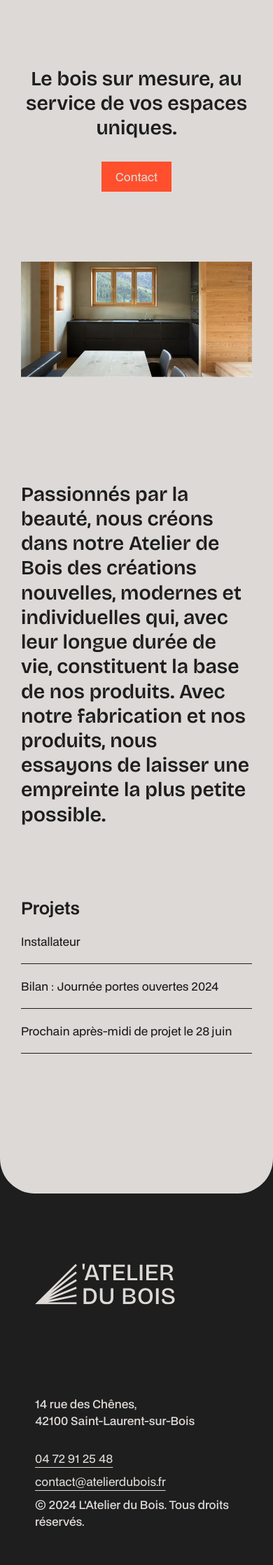
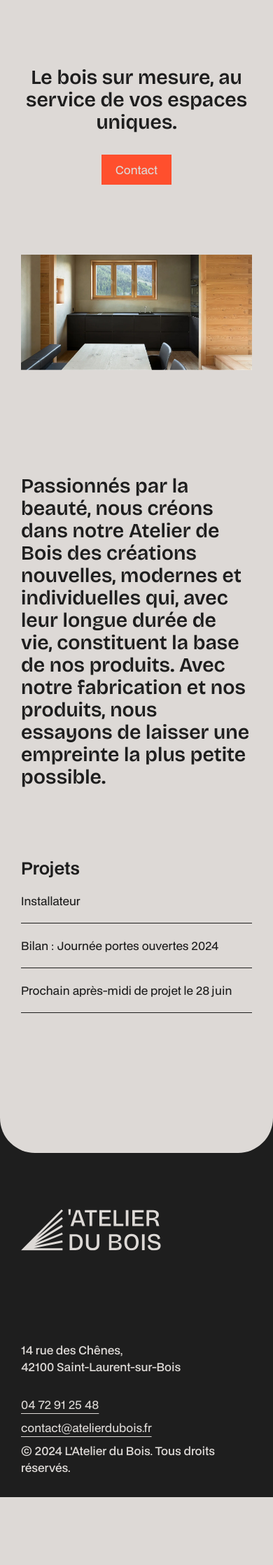
Before and after one commit to fannysaez/AtelierDuBois, a PHP site: page / in a window 390 px wide. Shown: the part 105-2342 px from the top of the page at 70% size. After the commit the page ends 2245 px from the top, so only its background shows below. Run offline with PHP 8.4, Linux system fonts and the light colour scheme.

Commit message:
Update
- Footer
media queries

- Header
add href contact

```diff
--- a/assets/css/layout.css
+++ b/assets/css/layout.css
@@ -89,7 +89,6 @@ section {
 
 /* Media Queries */
 @media screen and (max-width: 1024px) {
-
   /* Hero */
   .hero-img-2 {
     visibility: hidden;
@@ -144,19 +143,24 @@ section {
     padding-left: 30px;
   }
 
+  /* Footer */
+  footer {
+    padding: 30px;
+  }
+
   /* Font Size */
   h1 {
     font-size: 1.8rem;
-    line-height: 2.2rem;
+    line-height: 2rem;
   }
 
   h2 {
     font-size: 1.8rem;
-    line-height: 2.2rem;
+    line-height: 2rem;
   }
 
   h3 {
     font-size: 1.5rem;
-    line-height: 2rem;
+    line-height: 1.8rem;
   }
 }
--- a/partials/header.php
+++ b/partials/header.php
@@ -16,5 +16,5 @@
         <a href="./index.php">
             <img src="./assets/logo-orange.svg" alt="Logo de L'Atelier du Bois">
         </a>
-        <a class="btn btn-primary" href="">Contact</a>
+        <a class="btn btn-primary" href="./contact.php">Contact</a>
     </header>
```
